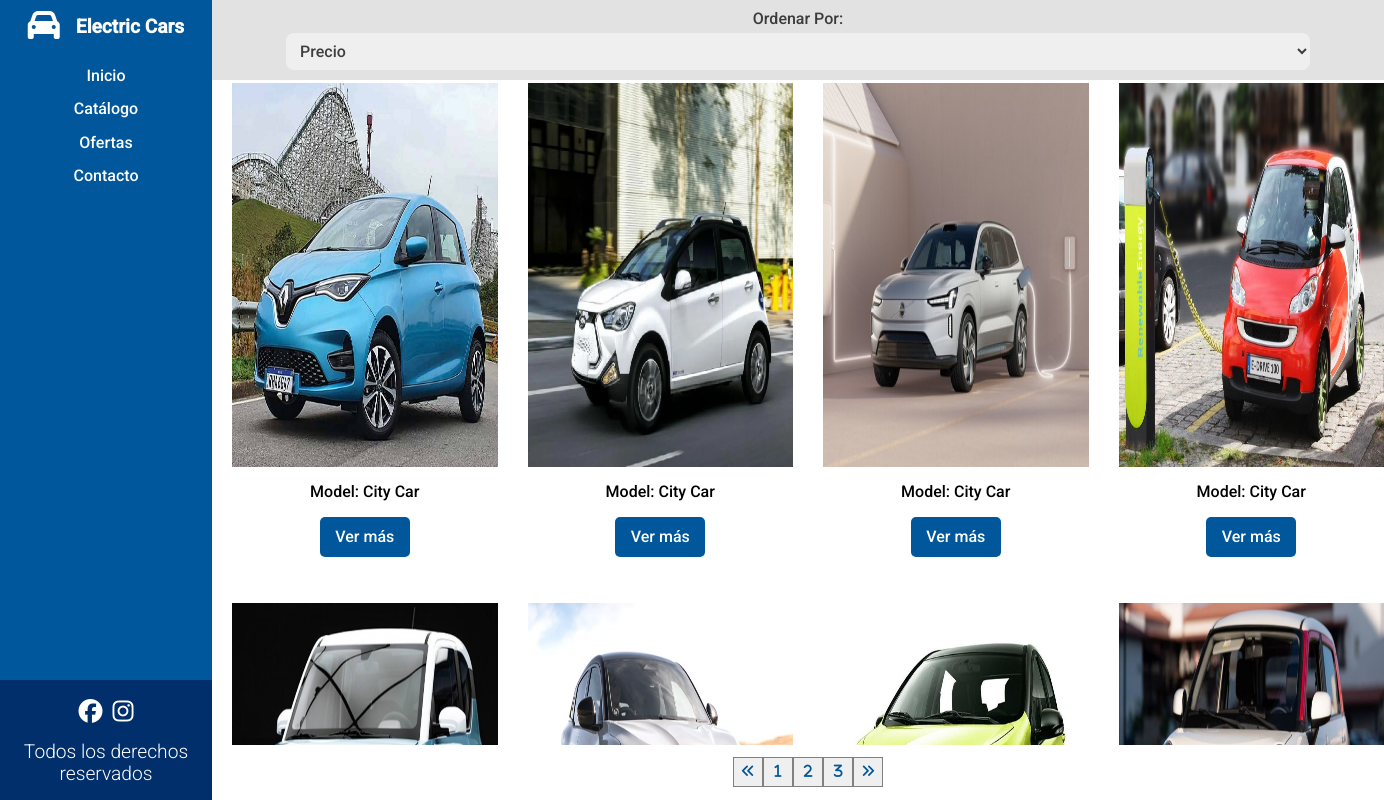
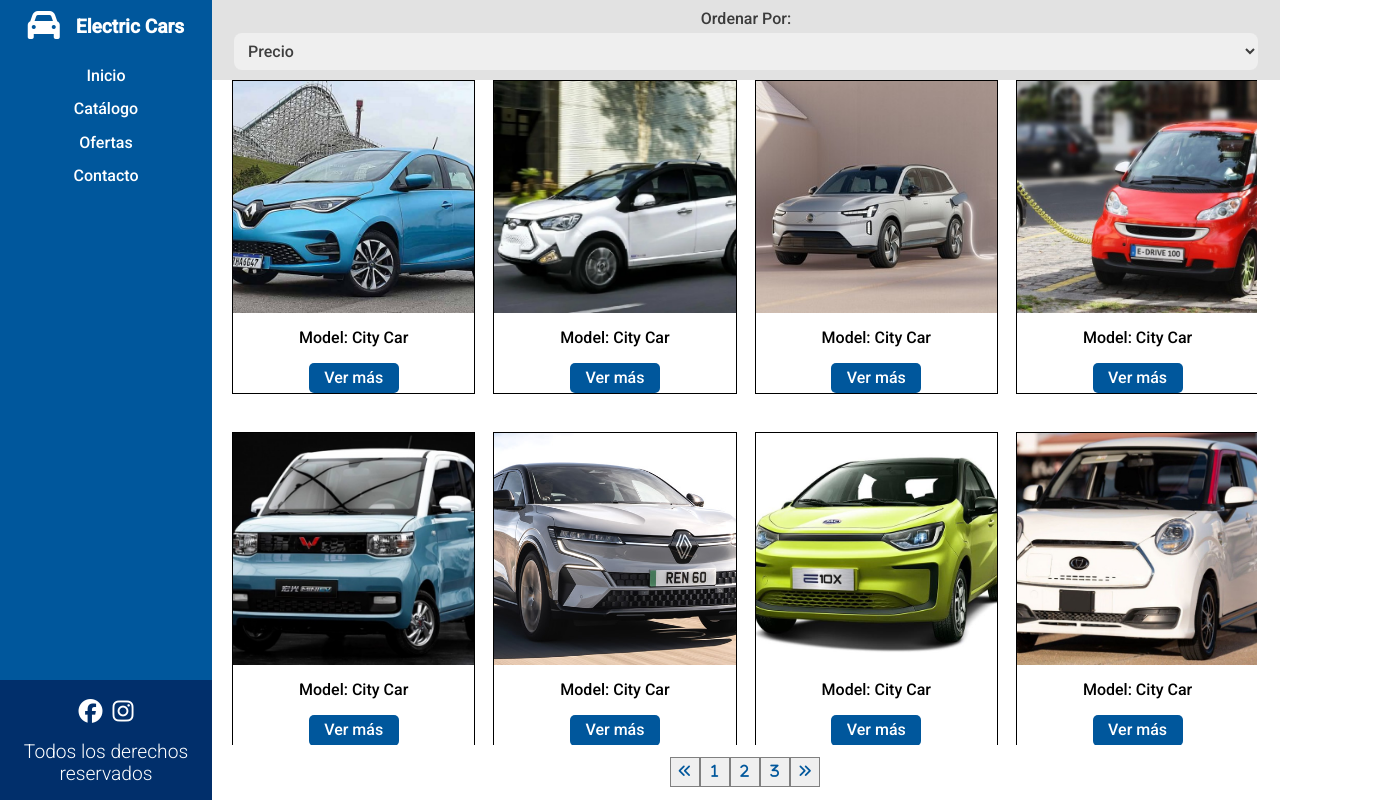
Before and after one commit to kevin-sound-design/media-queries-desafio, a plain HTML site: page index.html in a window 1280 px wide. Shown: the whole page, 1384 px wide, since content can reach past the window. Drawn offline with Linux system fonts and the light colour scheme.

Commit message:
termino de trabajo

```diff
--- a/assets/css/styles.css
+++ b/assets/css/styles.css
@@ -261,20 +261,21 @@ footer p{
     main{
 
         height: 90vh;
-        width: 90vw;
+        width: 96%;
         overflow-x: hidden;
         overflow-x: scroll;
         padding-left: 20px;
+        padding-right: 20px;
 
     }
 
     .cards{
 
-        grid-template-columns: repeat(4, minmax(250px, 380px));
-        grid-template-rows: repeat(2, 30rem);
+        grid-template-columns: repeat(4, minmax(190px, 380px));
+        grid-template-rows: repeat(2, minmax(15rem, 30rem));
         min-width: 0;
-        width: 90vw;
-        gap: 40px 30px;
+        width: 100%;
+        gap: 40px 20px;
 
     }
 
@@ -282,15 +283,17 @@ footer p{
 
         height: 100%;
         width: 100%;
+        border: solid 1px black;
 
 
     }
 
     .cards-items img{
 
-        height: 80%;
+        height: 100%;
         width: 100%;
         padding-top: 0;
+        object-fit: cover;
 
     }
 
```
